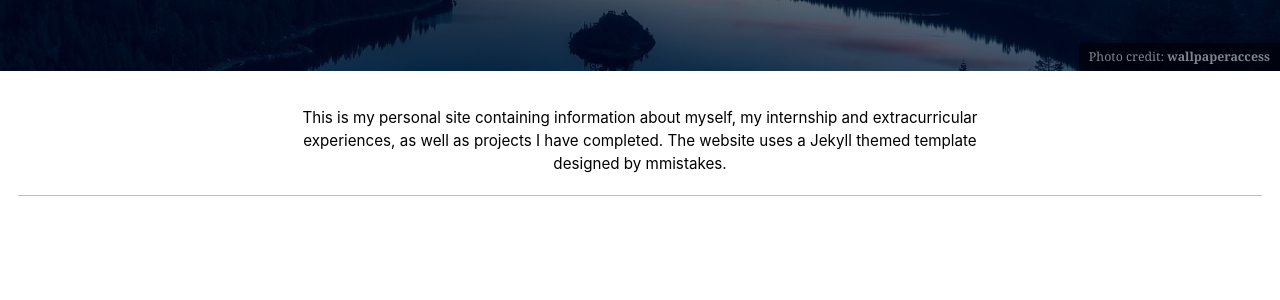
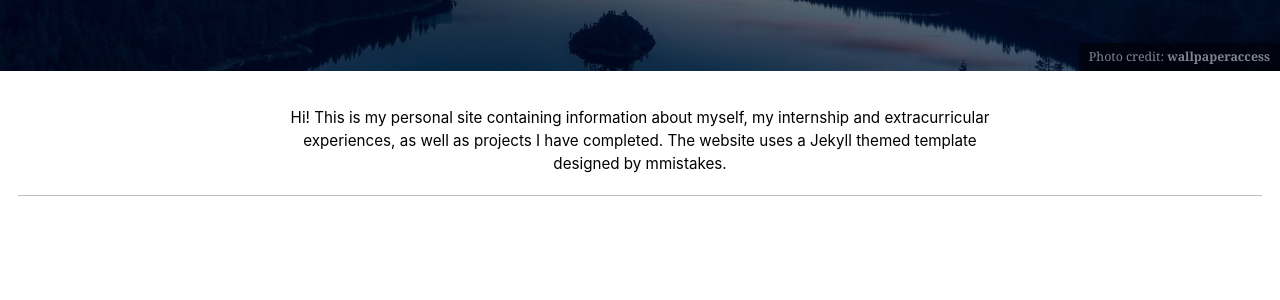
Before and after one commit to ryanwonghc/ryanwonghc.github.io, a Jekyll site: the page built from _pages/landing.md, in a window 1280 px wide. Shown: the part 258-558 px from the top of the page. Built offline with Jekyll 4.4.1, drawn with Linux system fonts in a browser that asks for light colours; cached includes are drawn as plain includes; nearby versions of some CDN libraries.

Commit message:
testing landing page

```diff
--- a/_pages/landing.md
+++ b/_pages/landing.md
@@ -1,5 +1,5 @@
 ---
-title: "Welcome to my Site!"
+title: "Welcome to my Site!\n\n\n\n"
 layout: splash
 permalink: /
 date: 2016-03-23T11:48:41-04:00
@@ -17,6 +17,6 @@
   caption: "Photo credit: [**wallpaperaccess**](https://wallpaperaccess.com/lake-tahoe)"
 excerpt: "\n\n\n\n\n\n"
 intro:
-  - excerpt: This is my personal site containing information about myself, my internship and extracurricular experiences, as well as projects I have completed. The website uses a Jekyll themed template designed by mmistakes.
+  - excerpt: Hi! This is my personal site containing information about myself, my internship and extracurricular experiences, as well as projects I have completed. The website uses a Jekyll themed template designed by mmistakes.
 ---
 {% include feature_row id="intro" type="center" %}
```
